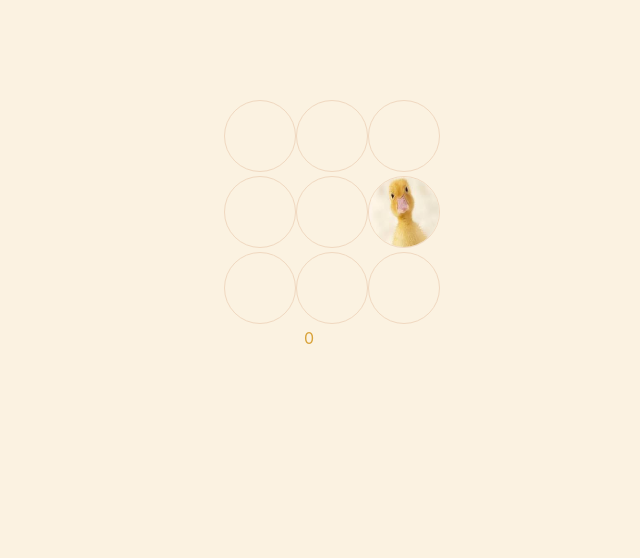
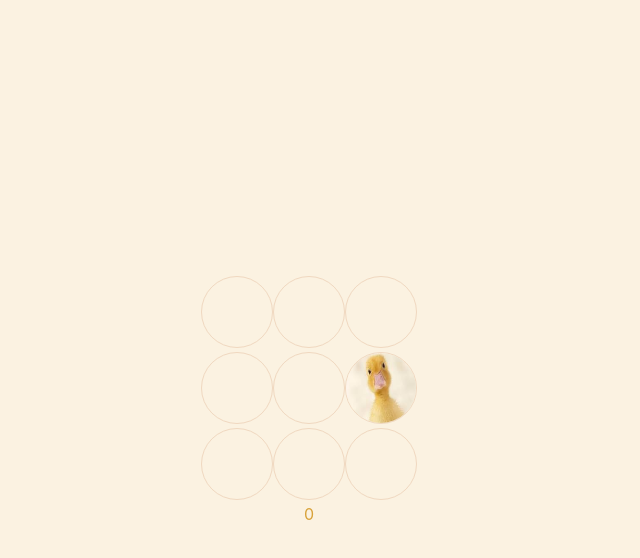
Before and after one commit to vovkahimik/dog, a React (Create React App) app: page / in a window 1280 px wide. Shown: the top 558 px of the page, without its empty margins (331-971 px from the left). Built offline with nearby package versions, Linux system fonts and the light colour scheme.

Commit message:
centering

```diff
--- a/src/App.css
+++ b/src/App.css
@@ -1,14 +1,13 @@
 .App {
     display: flex;
     flex-direction: column;
+    justify-content: center;
     align-items: center;
     height: 100vh;
     background: #fbf2e1;
 }
 
 .field {
-    margin-top: 100px;
-    width: 170px;
     display: grid;
     grid-template-columns: repeat(3, 1fr);
 }
```
